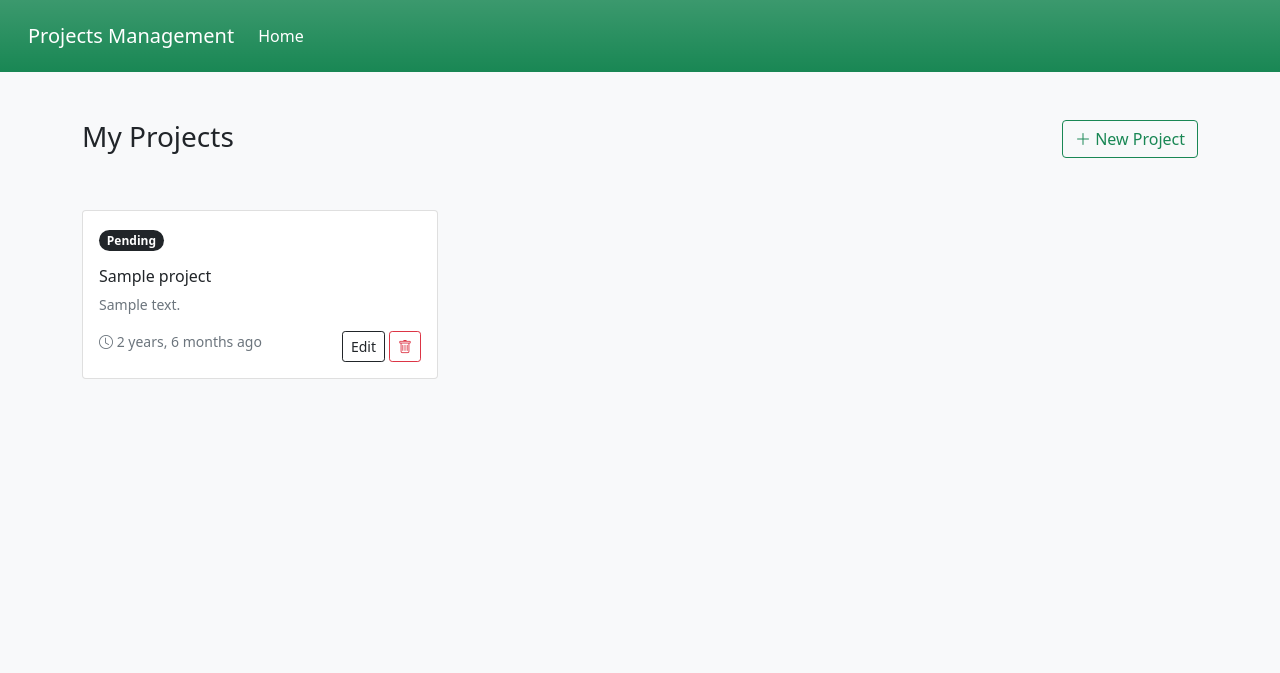
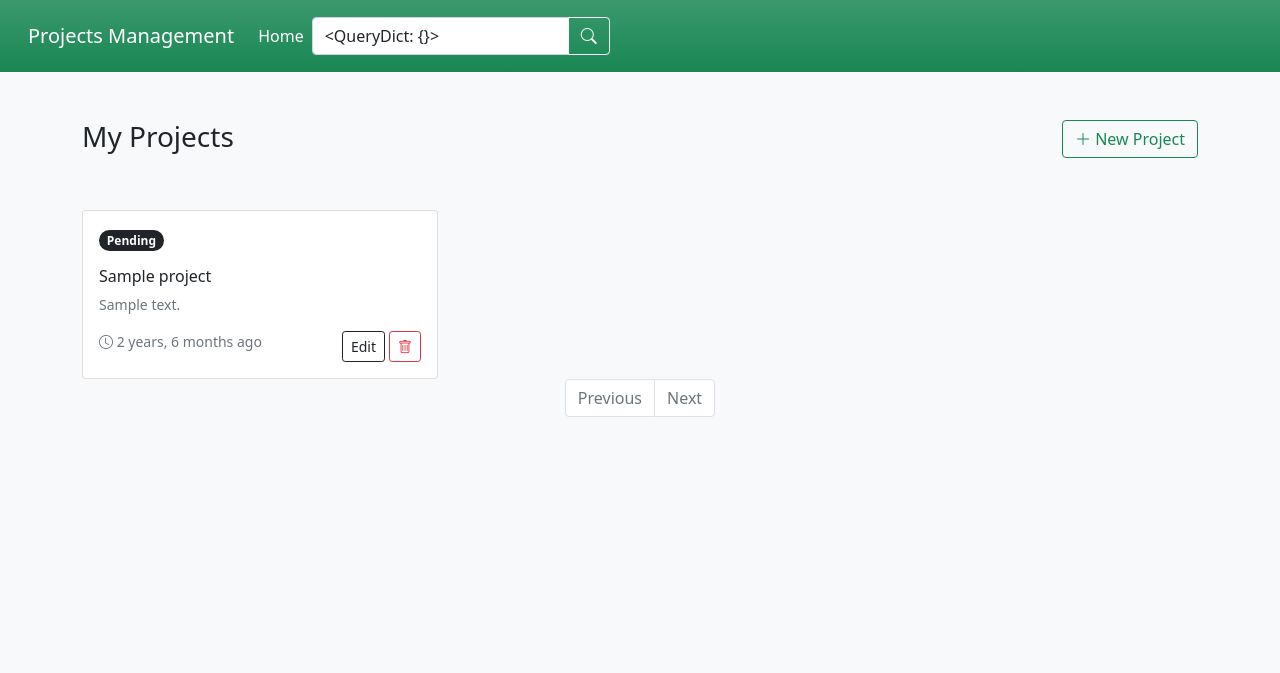
Before and after one commit to rehab-saleh/django-pm, a Django app: page / in a window 1280 px wide. Shown: the top 673 px of the page. Run offline with Django 4.2, Linux system fonts and the light colour scheme; tables that the repository leaves empty hold one stand-in row (values such as "Sample post"); some libraries are stand-ins or nearby versions.

Commit message:
Search and pagination

```diff
--- a/projects/templates/partials/header.html
+++ b/projects/templates/partials/header.html
@@ -11,6 +11,20 @@
           <a class="nav-link active" aria-current="page" href="{% url 'Project_list' %}">{% trans 'Home' %}</a>
         </li>
       </ul>
+      <form method="GET" action="{% url 'Project_list' %}" class="d-flex">
+        <div class="input-group">
+          <input
+                  type="text"
+                  name="q"
+                  class="form-control"
+                  placeholder="{% trans 'Search' %}"
+                  value="{{ request.GET}}"
+                  />
+          <button class="btn btn-outline-light" type="submit">
+              <i class="bi bi-search"></i>
+          </button>
+            </div>
+       </form>
     </div>
   </div>
 </nav>
--- a/projects/templates/project/list.html
+++ b/projects/templates/project/list.html
@@ -56,8 +56,37 @@
                  </div>
              </div>
           {% endfor %}
+          {% if page_obj.paginator.count > 0 %}
+             <div class="d-flex justify-content-center bd-highlight mb-3">
+                 <nav>
+                     <ul class="pagination">
+                         {% if page_obj.has_previous %}
+                            <li class="page-item">
+                                <a class="page-link" href="?page={{ page_obj.previous_page_number }}">
+                                    {% trans 'Previous' %}
+                                </a>
+                            </li>
+                         {% else %}
+                            <li class="page-item disabled">
+                                <a class="page-link" href="#">{% trans 'Previous' %}</a>
+                            </li>
+                         {% endif %}
+                         {% if page_obj.has_next %}
+                            <li class="page-item">
+                                <a class="page-link" href="?page={{ page_obj.next_page_number }}">
+                                    {% trans 'Next' %}
+                                </a>
+                            </li>
+                         {% else %}
+                            <li class="page-item disabled">
+                                <a class="page-link" href="#">{% trans 'Next' %}</a>
+                            </li>
+                         {% endif %}
+                     </ul>
+                 </nav>
+             </div>
+          {% endif %}
       </div>
 
 
-
 {% endblock %}
--- a/projects/views.py
+++ b/projects/views.py
@@ -7,6 +7,15 @@
 class ProjectListView(ListView):
     model = models.Project
     template_name = 'project/list.html'
+    paginate_by = 3
+
+    def get_queryset(self):
+        query_set = super().get_queryset()
+        where = {}
+        q = self.request.GET.get('q', None)
+        if q:
+            where['title__icontains'] = q
+        return query_set.filter(**where)
 
 
 class ProjectCreateView(CreateView):
--- a/projects_management/settings.py
+++ b/projects_management/settings.py
@@ -38,6 +38,7 @@
     'django.contrib.messages',
     'django.contrib.staticfiles',
     'django.contrib.humanize',
+    'debug_toolbar',
     'accounts',
     'projects'
 ]
@@ -50,6 +51,7 @@
     'django.contrib.auth.middleware.AuthenticationMiddleware',
     'django.contrib.messages.middleware.MessageMiddleware',
     'django.middleware.clickjacking.XFrameOptionsMiddleware',
+    "debug_toolbar.middleware.DebugToolbarMiddleware",
 ]
 
 ROOT_URLCONF = 'projects_management.urls'
@@ -128,3 +130,7 @@
 # https://docs.djangoproject.com/en/4.0/ref/settings/#default-auto-field
 
 DEFAULT_AUTO_FIELD = 'django.db.models.BigAutoField'
+
+INTERNAL_IPS = [
+    "127.0.0.1"
+]
--- a/projects_management/urls.py
+++ b/projects_management/urls.py
@@ -15,8 +15,10 @@
 """
 from django.contrib import admin
 from django.urls import path, include
+import debug_toolbar
 
 urlpatterns = [
+    path('__debug__/', include(debug_toolbar.urls)),
     path('', include('projects.urls')),
     path('admin/', admin.site.urls),
 ]
```
Also changed, not shown: 2 other files.
